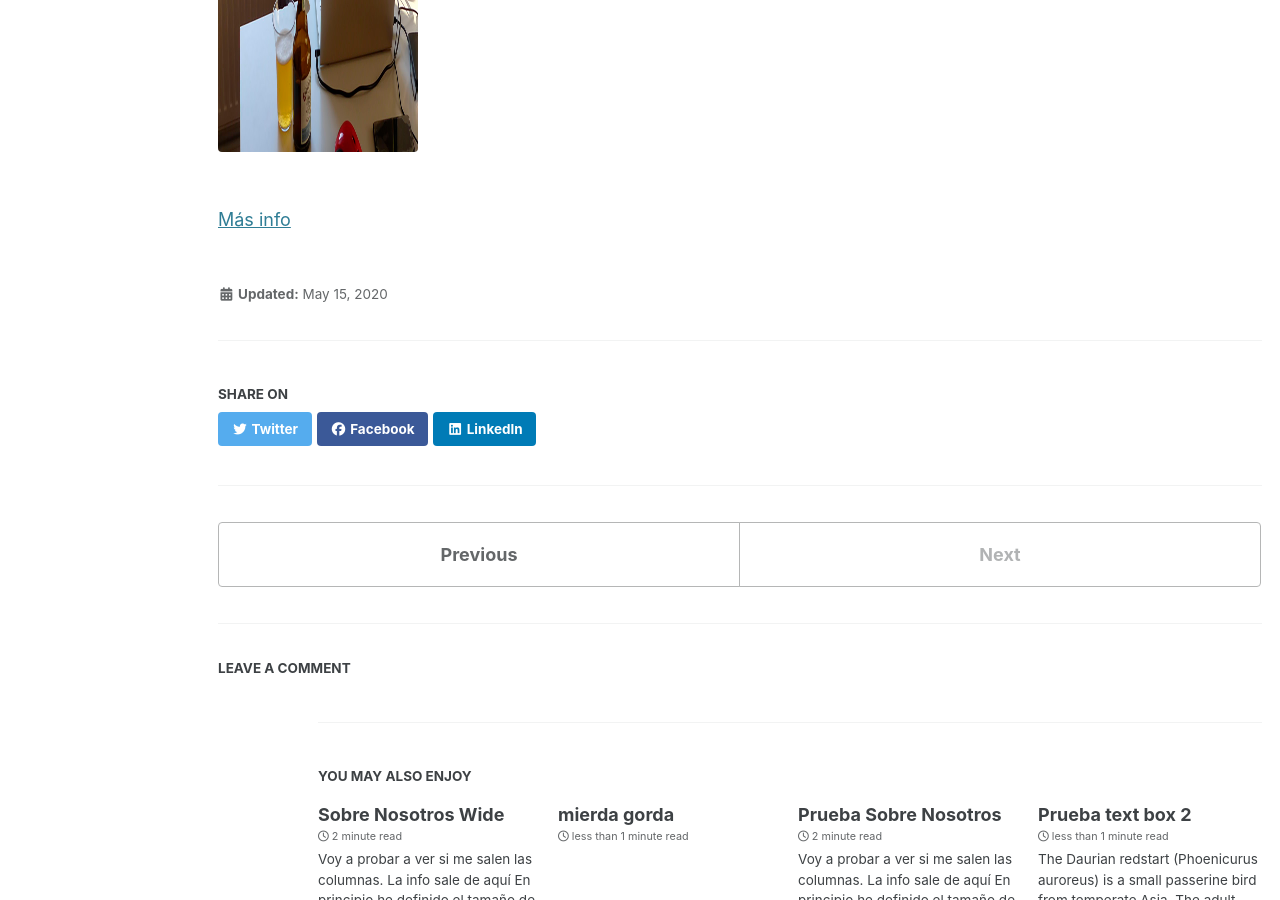
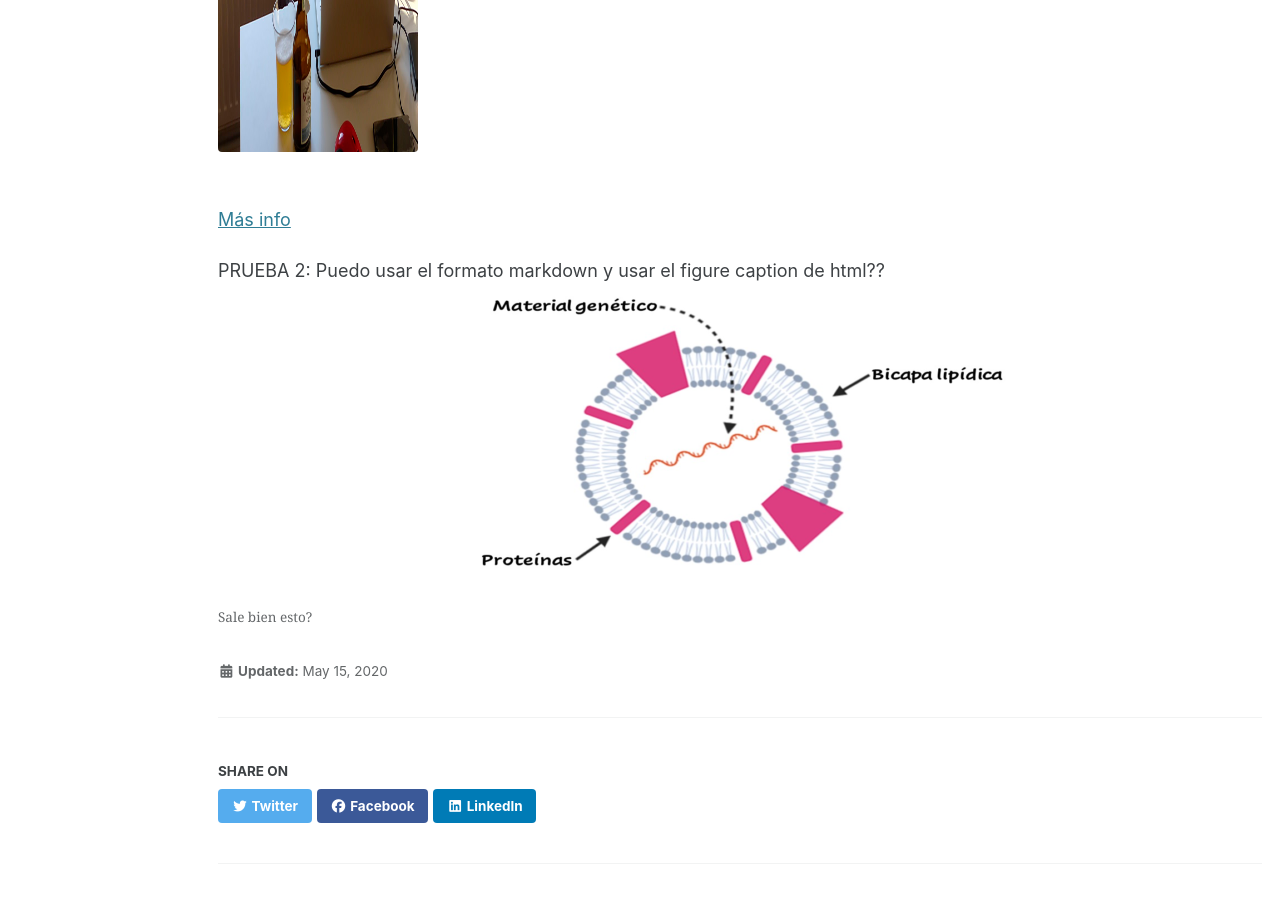
Before and after one commit to JuditSastre/test_blog, a Jekyll site: the page built from _posts/2020-05-15-margenes.md, in a window 1280 px wide and 900 px high, scrolled down 1620 px. Built offline with Jekyll 4.4.1, drawn with Linux system fonts in a browser that asks for light colours; cached includes are drawn as plain includes; nearby versions of some CDN libraries; comment, search, counter and statistics services are not loaded.

Commit message:
Update 2020-05-15-margenes.md

```diff
--- a/_posts/2020-05-15-margenes.md
+++ b/_posts/2020-05-15-margenes.md
@@ -34,3 +34,8 @@ PRUEBA TAMAÑO IMAGEN
 </figure>
 
 [Más info](https://www.w3schools.com/tags/tag_figure.asp)
+
+PRUEBA 2:
+Puedo usar el formato markdown y usar el figure caption de html??
+![Figura 2]({{"/assets/images/manos/Figura2-580x300.png" | relative_url }}){: .align-center}
+<figcaption>Sale bien esto?</figcaption>
```
